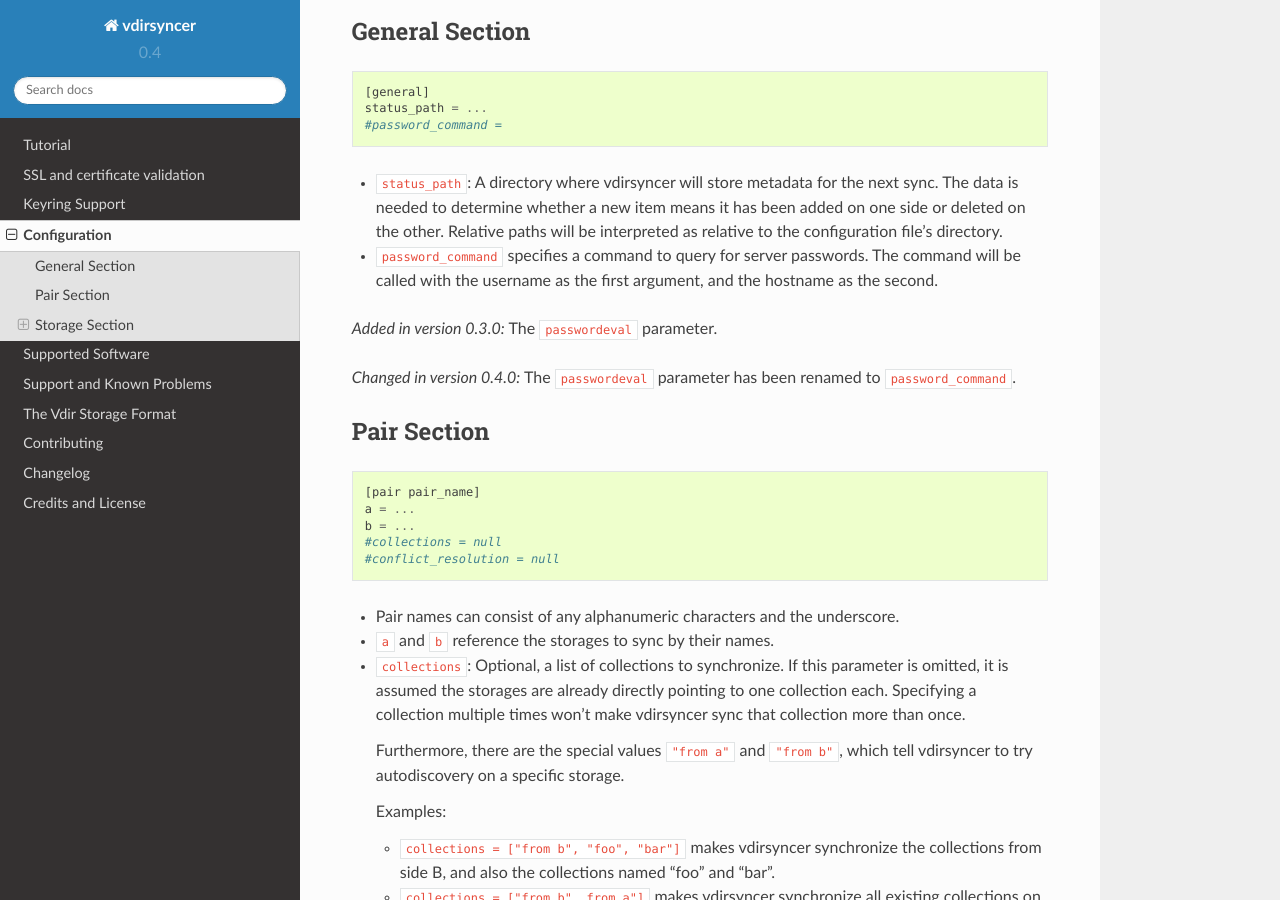
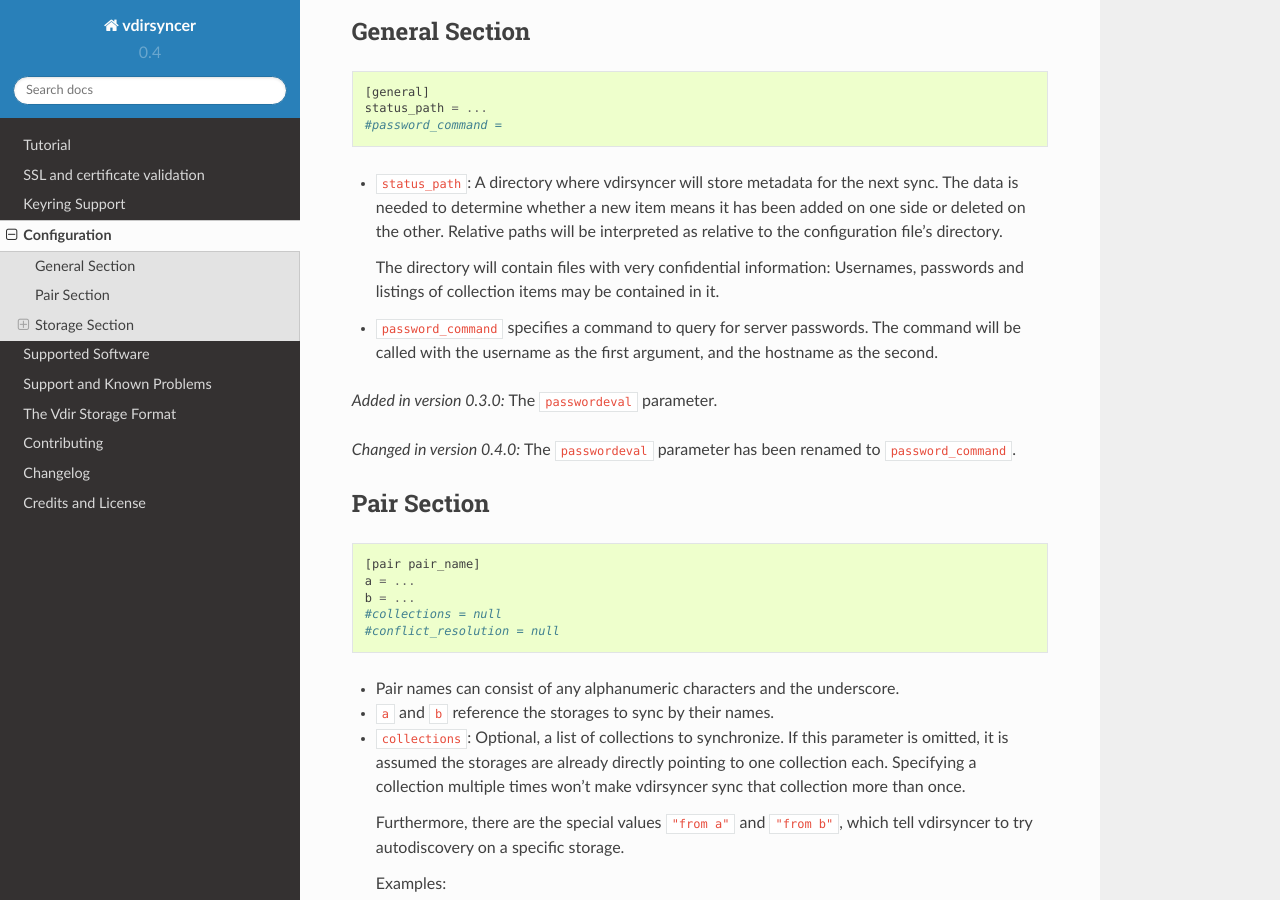
Before and after one commit to pimutils/vdirsyncer, a Sphinx documentation site: the page built from docs/config.rst, in a window 1280 px wide and 900 px high, scrolled down 452 px. Built offline with Sphinx 7.4.7 and the Read the Docs theme 2.0.0, drawn with Linux system fonts in a browser that asks for light colours.

Commit message:
Clarify sensitivity of status data

```diff
--- a/docs/config.rst
+++ b/docs/config.rst
@@ -34,6 +34,9 @@
   next sync. The data is needed to determine whether a new item means it has
   been added on one side or deleted on the other. Relative paths will be
   interpreted as relative to the configuration file's directory.
+
+  The directory will contain files with very confidential information:
+  Usernames, passwords and listings of collection items may be contained in it.
 
 - ``password_command`` specifies a command to query for server passwords. The
   command will be called with the username as the first argument, and the
```
